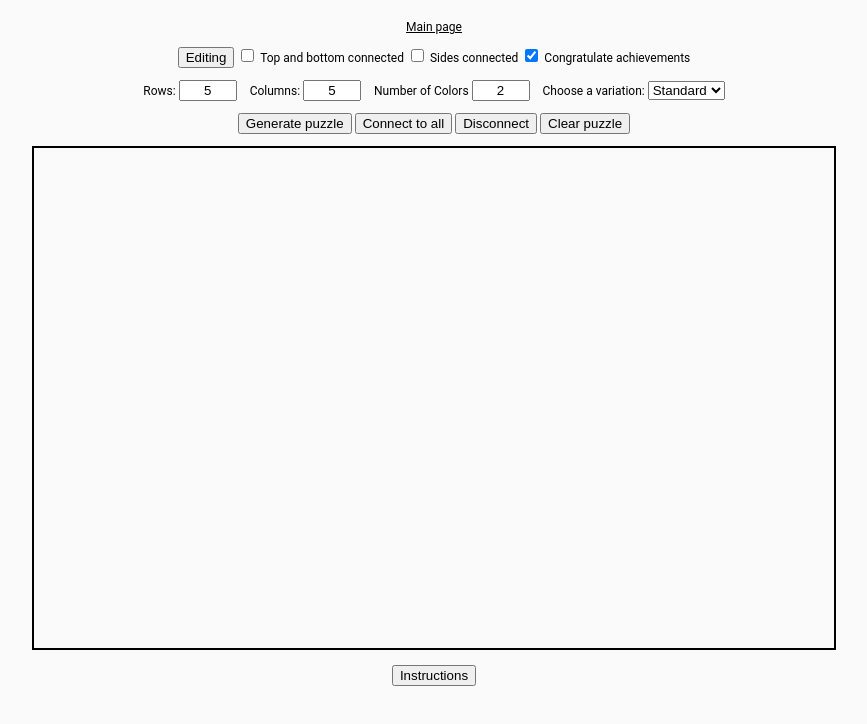
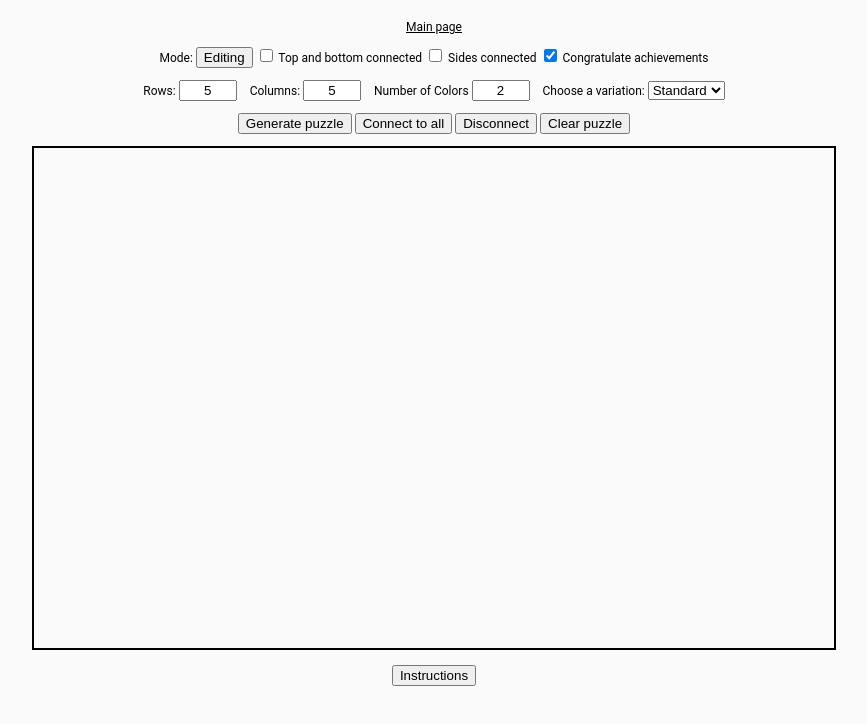
Before and after one commit to igor-minevich/lights-out, a plain HTML site: page graph.html in a window 1280 px wide. Shown: the whole page, without its empty margins (226-1093 px from the left). Drawn offline with Linux system fonts and the light colour scheme; files that its build step writes are made by us from their sources.

Commit message:
Update graph.html
Updated the path to load.js

```diff
--- a/graph.html
+++ b/graph.html
@@ -5,7 +5,7 @@
   <meta charset="utf-8">
   <title>Map</title>
   <link rel="stylesheet" href="index.css">
-  <script defer type="text/javascript" src="graph-files/load.js"></script>
+  <script defer type="text/javascript" src="graph_files/load.js"></script>
 </head>
 
 <body>
```
